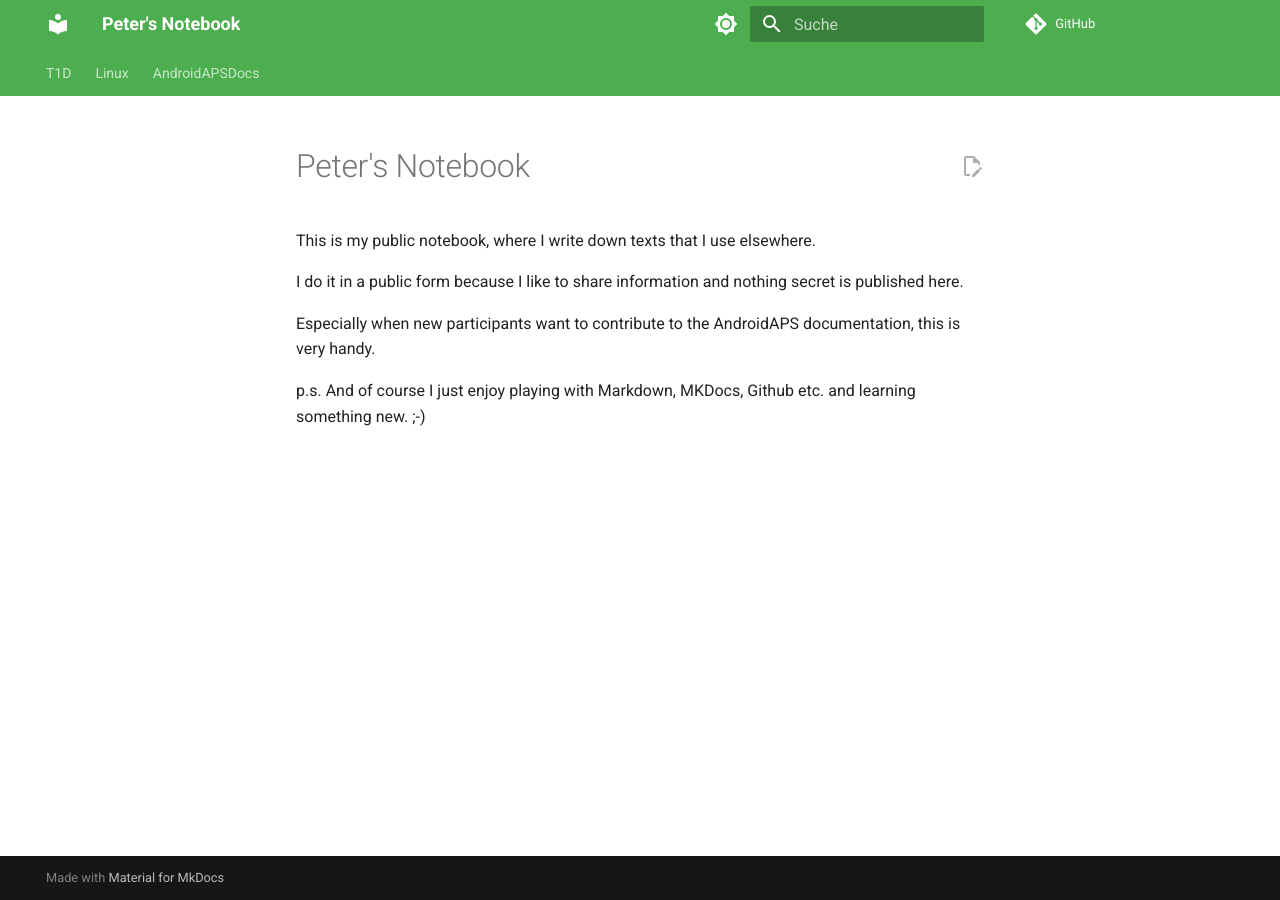
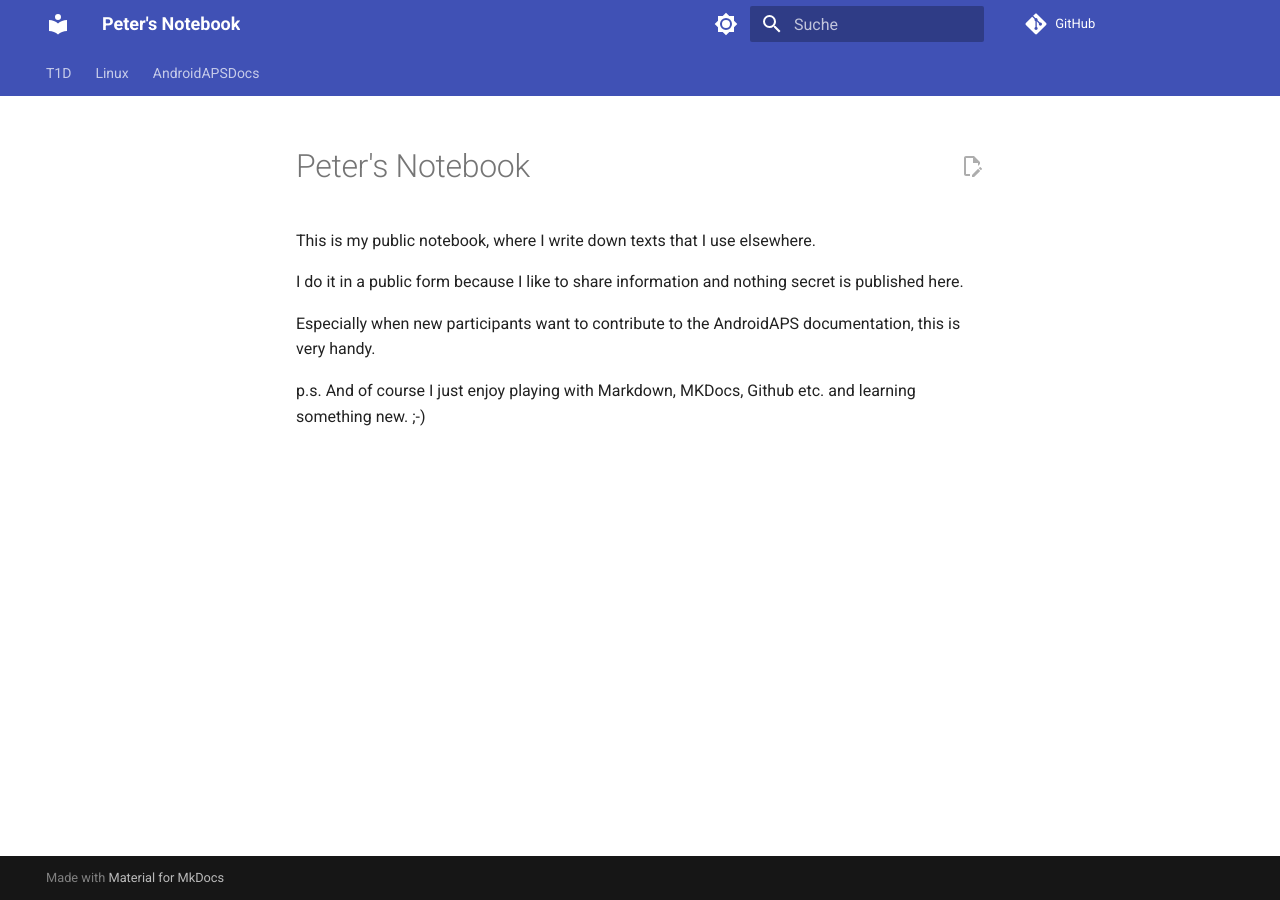
Before and after one commit to peterleimbach/peterleimbach.github.io, an MkDocs documentation site: the page built from docs/index.md, in a window 1280 px wide. Built offline with MkDocs 1.6.1 and Material for MkDocs 9.7.7, drawn with Linux system fonts in a browser that asks for light colours; comment, search, counter and statistics services are not loaded.

Commit message:
update mkdocs.yml

```diff
--- a/mkdocs.yml
+++ b/mkdocs.yml
@@ -28,14 +28,12 @@ theme:
   palette:
     # Palette toggle for light mode
     - scheme: default
-      primary: green
       toggle:
         icon: material/brightness-7
         name: Switch to dark mode
 
     # Palette toggle for dark mode
     - scheme: slate
-      primary: brown
       toggle:
         icon: material/brightness-4
         name: Switch to light mode
```
